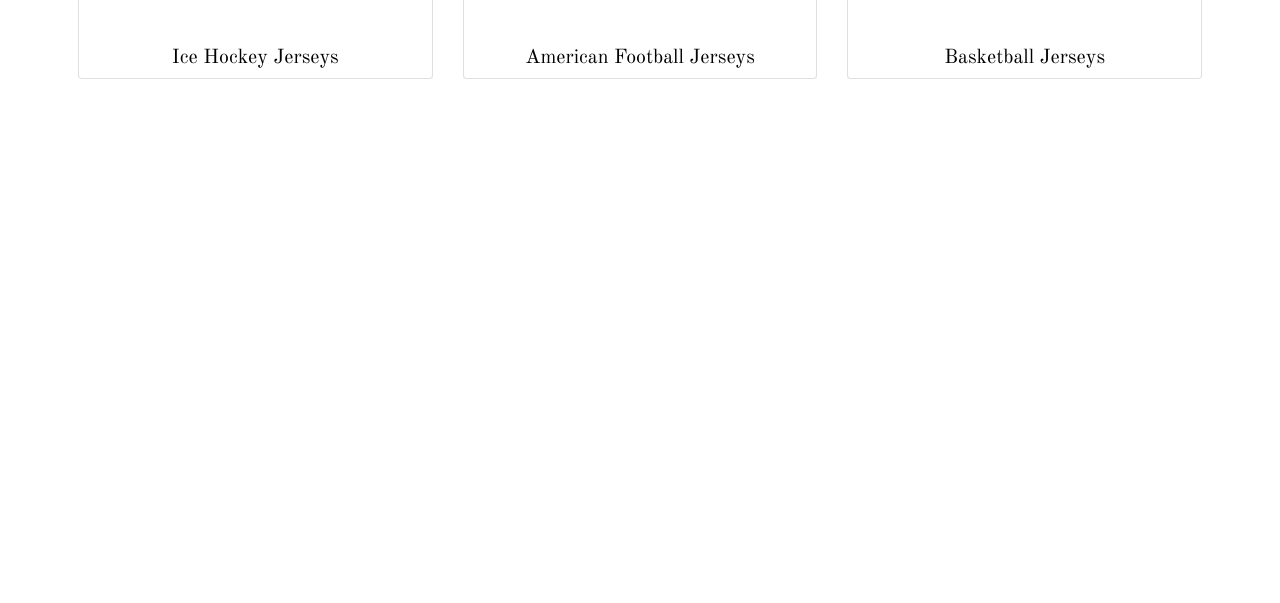
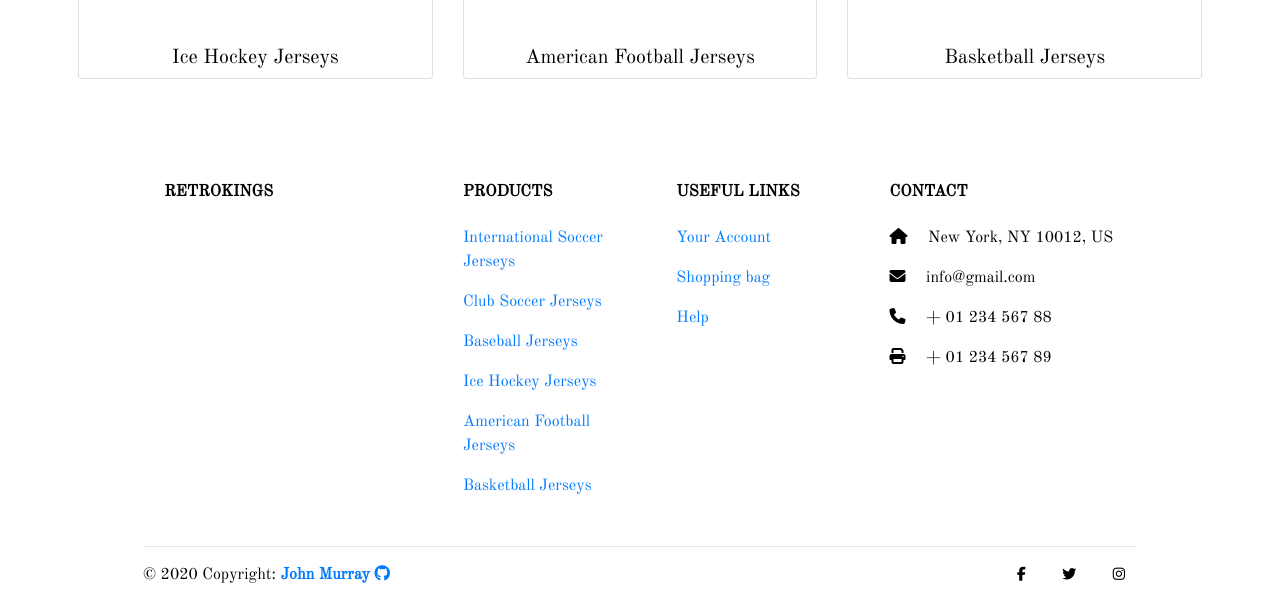
Before and after one commit to Jmurray1989/RetroKings, a Django app: page / in a window 1280 px wide. Shown: the part 1630-2233 px from the top of the page. Before the commit the page ends 1709 px from the top, so only its background shows below. Run offline with Django 3.2, Linux system fonts and the light colour scheme; some libraries are stand-ins or nearby versions.

Commit message:
footer and footer links added

```diff
--- a/templates/base.html
+++ b/templates/base.html
@@ -140,6 +140,135 @@
 	{% block postloadjs %}
 	{% endblock %}
 
+<!-- Footer -->
+
+<footer class="page-footer font-small mdb-color pt-4">
+
+  <!-- Footer Links -->
+  <div class="container text-center text-md-left">
+
+    <!-- Footer links -->
+    <div class="row text-center text-md-left mt-3 pb-3">
+
+      <!-- Grid column -->
+      <div class="col-md-3 col-lg-3 col-xl-3 mx-auto mt-3">
+        <h6 class="text-uppercase mb-4 font-weight-bold">RetroKings</h6>
+      </div>
+
+
+      <hr class="w-100 clearfix d-md-none">
+
+      <!-- Grid column -->
+      <div class="col-md-2 col-lg-2 col-xl-2 mx-auto mt-3">
+        <h6 class="text-uppercase mb-4 font-weight-bold">Products</h6>
+        <p>
+          <a href="#!">International Soccer Jerseys</a>
+        </p>
+        <p>
+          <a href="#!">Club Soccer Jerseys</a>
+        </p>
+        <p>
+          <a href="#!">Baseball Jerseys</a>
+        </p>
+        <p>
+          <a href="#!">Ice Hockey Jerseys</a>
+        </p>
+        <p>
+          <a href="#!">American Football Jerseys</a>
+        </p>
+        <p>
+          <a href="#!">Basketball Jerseys</a>
+        </p>
+      </div>
+      <!-- Grid column -->
+
+      <hr class="w-100 clearfix d-md-none">
+
+      <!-- Grid column -->
+      <div class="col-md-3 col-lg-2 col-xl-2 mx-auto mt-3">
+        <h6 class="text-uppercase mb-4 font-weight-bold">Useful links</h6>
+        <p>
+          <a href="#!">Your Account</a>
+        </p>
+        <p>
+          <a href="#!">Shopping bag</a>
+        </p>
+        <p>
+          <a href="#!">Help</a>
+        </p>
+      </div>
+
+      <!-- Grid column -->
+      <hr class="w-100 clearfix d-md-none">
+
+      <!-- Grid column -->
+      <div class="col-md-4 col-lg-3 col-xl-3 mx-auto mt-3">
+        <h6 class="text-uppercase mb-4 font-weight-bold">Contact</h6>
+        <p>
+          <i class="fas fa-home mr-3"></i> New York, NY 10012, US</p>
+        <p>
+          <i class="fas fa-envelope mr-3"></i> info@gmail.com</p>
+        <p>
+          <i class="fas fa-phone mr-3"></i> + 01 234 567 88</p>
+        <p>
+          <i class="fas fa-print mr-3"></i> + 01 234 567 89</p>
+      </div>
+      <!-- Grid column -->
+
+    </div>
+    <!-- Footer links -->
+
+    <hr>
+
+    <!-- Grid row -->
+    <div class="row d-flex align-items-center">
+
+      <!-- Grid column -->
+      <div class="col-md-7 col-lg-8">
+
+        <!--Copyright-->
+        <p class="text-center text-md-left">© 2020 Copyright:
+          <a href="https://github.com/Jmurray1989">
+            <strong> John Murray <i class="fa fa-github" aria-hidden="true"></i></strong>
+          </a>
+        </p>
+
+      </div>
+
+
+      <!-- Grid column -->
+      <div class="col-md-5 col-lg-4 ml-lg-0">
+
+        <!-- Social buttons -->
+        <div class="text-center text-md-right">
+          <ul class="list-unstyled list-inline">
+            <li class="list-inline-item">
+              <a class="btn-floating btn-sm rgba-white-slight mx-1">
+                <i class="fab fa-facebook-f"></i>
+              </a>
+            </li>
+            <li class="list-inline-item">
+              <a class="btn-floating btn-sm rgba-white-slight mx-1">
+                <i class="fab fa-twitter"></i>
+              </a>
+            </li>
+            <li class="list-inline-item">
+              <a class="btn-floating btn-sm rgba-white-slight mx-1">
+                <i class="fab fa-instagram"></i>
+              </a>
+            </li>
+          </ul>
+        </div>
+
+      </div>
+    </div>
+  </div>
+
+</footer>
+
+
+
+
 
 </body>
 
```
Also changed, not shown: home/templates/home/index.html (+7 -0 lines).
